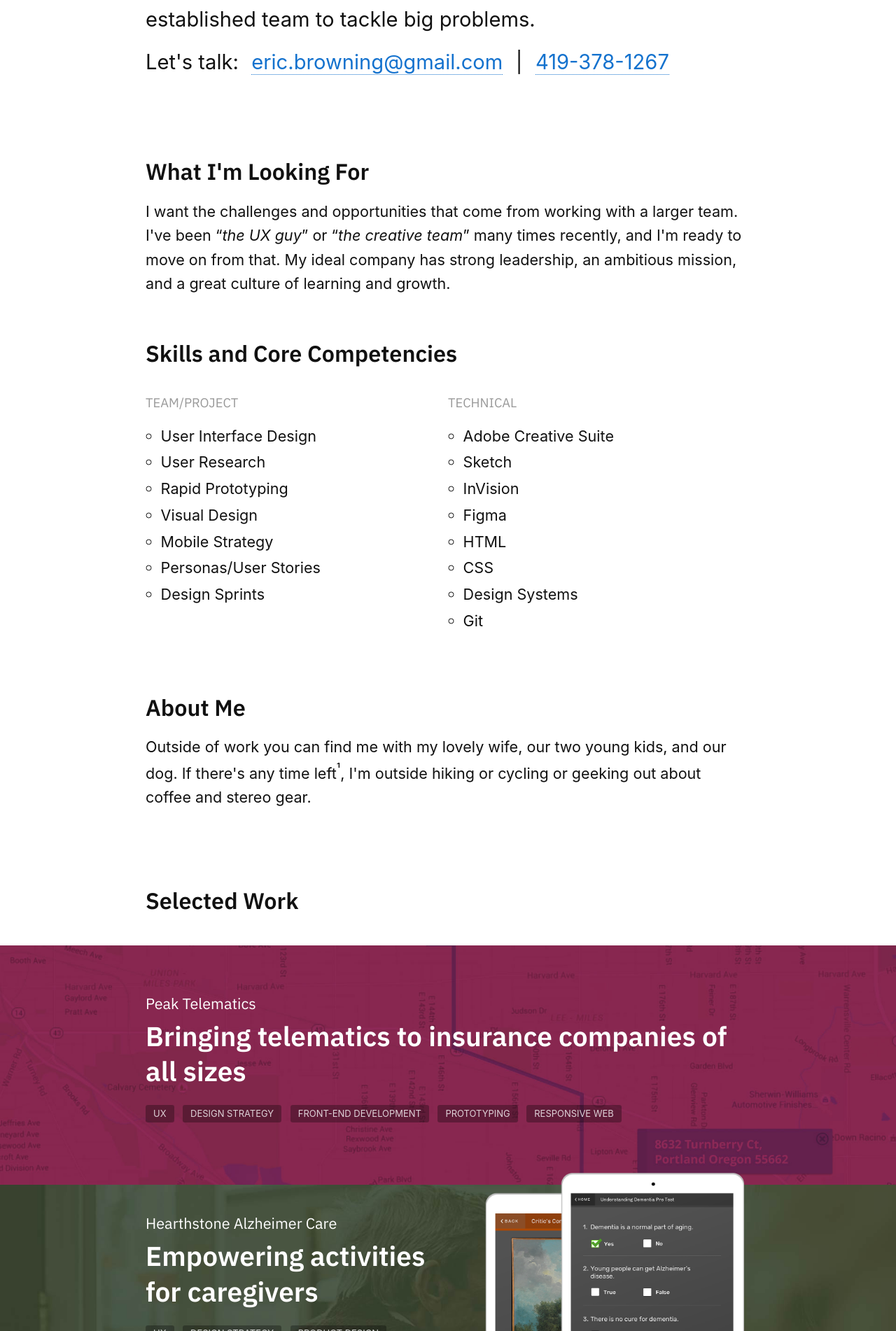
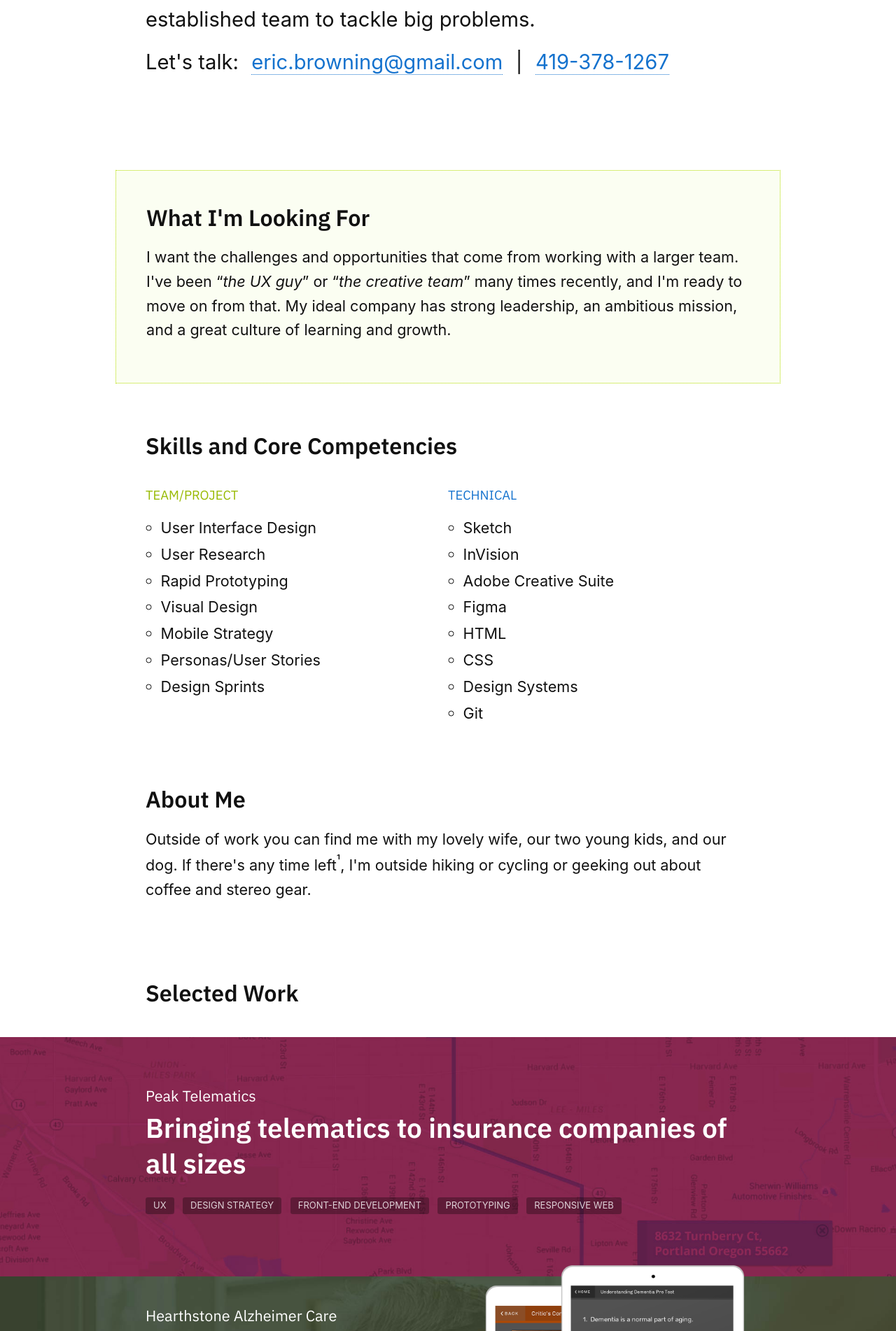
Before and after one commit to browningeric/browningeric, a Jekyll site: the page built from index.html, in a window 1280 px wide. Shown: the part 472-2374 px from the top of the page at 70% size. Built offline with Jekyll 4.4.1, drawn with Linux system fonts in a browser that asks for light colours; some web fonts are replaced.

Commit message:
update homepage for a little more visual interest

```diff
--- a/_sass/components/_introduction.scss
+++ b/_sass/components/_introduction.scss
@@ -51,3 +51,10 @@
     font-size: 1.35em;
   }
 }
+
+.looking-for {
+  background: rgba(#b4dd00,.05);
+  border: 1px dotted #b4dd00;
+  margin: 2em -2em;
+  padding: 2em 2em;
+}
--- a/_sass/components/_skills.scss
+++ b/_sass/components/_skills.scss
@@ -21,6 +21,14 @@
   text-transform: uppercase;
 }
 
+.skills-subhead--team {
+  color: darken(#b4dd00, 7%);
+}
+
+.skills-subhead--technical {
+  color: #1472ce;
+}
+
 .skills-list-team {
   flex: 0 0 50%;
 }
--- a/index.html
+++ b/index.html
@@ -16,7 +16,7 @@ title: Hi, I'm Eric Browning
         </p>
       </div>
     </section>
-    <section>
+    <section class="looking-for">
       <h2>What I'm Looking For</h2>
       <p>I want the challenges and opportunities that come from working with a larger team. I've been &ldquo;<em>the UX guy</em>&rdquo; or &ldquo;<em>the creative team</em>&rdquo; many times recently, and I'm ready to move on from that. My ideal company has strong leadership, an ambitious mission, and a great culture of learning and growth.</p>
     </section>
@@ -24,7 +24,7 @@ title: Hi, I'm Eric Browning
       <h2>Skills and Core Competencies</h2>
       <div class="skills-container">
         <div class="skills-list-team">
-          <h3 class="skills-subhead">Team/Project</h3>
+          <h3 class="skills-subhead skills-subhead--team">Team/Project</h3>
           <ul>
             <li>User Interface Design</li>
             <li>User Research</li>
@@ -36,11 +36,11 @@ title: Hi, I'm Eric Browning
           </ul>
         </div>
         <div>
-          <h3 class="skills-subhead">Technical</h3>
+          <h3 class="skills-subhead skills-subhead--technical">Technical</h3>
           <ul>
-            <li>Adobe Creative Suite</li>
             <li>Sketch</li>
             <li>InVision</li>
+            <li>Adobe Creative Suite</li>
             <li>Figma</li>
             <li>HTML</li>
             <li>CSS</li>
```
